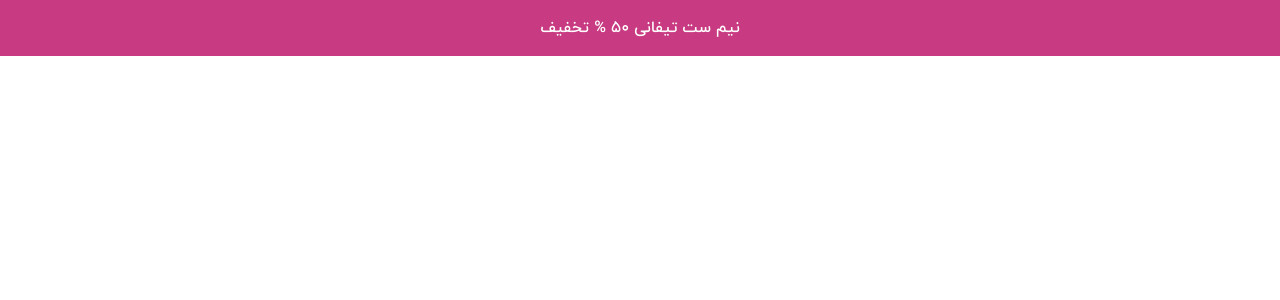
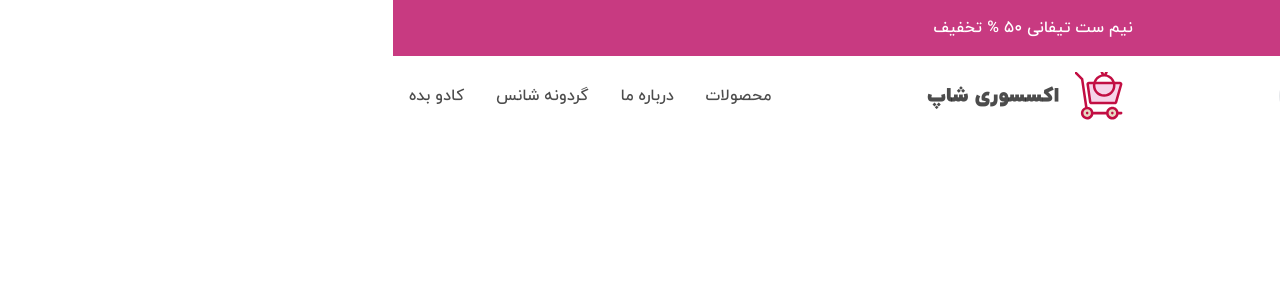
Before and after one commit to Yasharmohamadi/accessory-shop-tailwind, a Next.js app: page / in a window 1280 px wide. Shown: the top 300 px of the page. Built offline with nearby package versions, Linux system fonts and the light colour scheme.

Commit message:
add navbar with tailwind

```diff
--- a/src/app/layout.tsx
+++ b/src/app/layout.tsx
@@ -1,6 +1,7 @@
 import type { Metadata } from "next";
 import "../styles/globals.css";
 import TopBar from "@/components/TopBar/TopBar";
+import NavBar from "@/components/NavBar/NavBar";
 
 export const metadata: Metadata = {
 	title: "Accessory Shop",
@@ -12,9 +13,10 @@ export default function RootLayout({
 	children: React.ReactNode;
 }>) {
 	return (
-		<html lang="fa">
-			<body className="font-iranYekanMedium">
+		<html lang="fa" dir="rtl">
+			<body className="font-iranYekanMedium text-txtclr">
 				<TopBar />
+				<NavBar />
 				{children}
 			</body>
 		</html>
--- a/src/components/NavBar/NavBar.jsx
+++ b/src/components/NavBar/NavBar.jsx
@@ -2,11 +2,14 @@ import React from "react";
 
 export default function NavBar() {
 	return (
-		<div className='navbar'>
-			<div className='navbar_wrapper container'>
-				<div className='navbar_right'>
-					<div className='navbar_user'>
-						<svg width="25" height="24" viewBox="0 0 25 24" fill="none">
+		<div className="container">
+			{/* navbar wrapper */}
+			<div className="flex flex-col items-center justify-between flex-wrap gap-6 p-4 lg:flex-row">
+				{/* navbar user-basket-search */}
+				<div className="flex items-center justify-center gap-5 bg-white px-2 py-1 overflow-hidden rounded-3xl border border-gray-200 order-2 lg:order-1">
+					{/* navbar user */}
+					<div className="flex items-center justify-center bg-primary p-2 rounded-full cursor-pointer">
+						<svg className="w-4 h-4" viewBox="0 0 25 24" fill="none">
 							<path
 								d="M12.5 11.9999C13.6867 11.9999 14.8467 11.648 15.8334 10.9888C16.8201 10.3295 17.5892 9.3924 18.0433 8.29604C18.4974 7.19969 18.6162 5.99329 18.3847 4.8294C18.1532 3.66551 17.5818 2.59642 16.7426 1.7573C15.9035 0.918186 14.8344 0.346741 13.6705 0.11523C12.5067 -0.116281 11.3003 0.00253868 10.2039 0.456664C9.10754 0.91079 8.17047 1.67983 7.51118 2.66652C6.85189 3.65321 6.5 4.81325 6.5 5.99994C6.50159 7.59075 7.13424 9.11595 8.25911 10.2408C9.38399 11.3657 10.9092 11.9984 12.5 11.9999ZM12.5 1.99994C13.2911 1.99994 14.0645 2.23454 14.7223 2.67406C15.3801 3.11359 15.8928 3.7383 16.1955 4.46921C16.4983 5.20011 16.5775 6.00438 16.4231 6.7803C16.2688 7.55623 15.8878 8.26896 15.3284 8.82837C14.769 9.38778 14.0563 9.76874 13.2804 9.92308C12.5044 10.0774 11.7002 9.99821 10.9693 9.69546C10.2384 9.39271 9.61365 8.88002 9.17412 8.22222C8.7346 7.56443 8.5 6.79107 8.5 5.99994C8.5 4.93908 8.92143 3.92166 9.67157 3.17151C10.4217 2.42137 11.4391 1.99994 12.5 1.99994Z"
 								fill="white"
@@ -17,8 +20,10 @@ export default function NavBar() {
 							/>
 						</svg>
 					</div>
-					<div className='navbar_basket'>
-						<svg width="31" height="30" viewBox="0 0 31 30" fill="none">
+
+					{/* navbar basket */}
+					<div className="cursor-pointer">
+						<svg className="w-6 h-6" viewBox="0 0 31 30" fill="none">
 							<path
 								d="M28.8912 5.09625C28.5396 4.6743 28.0995 4.33494 27.6019 4.10227C27.1044 3.8696 26.5617 3.74933 26.0125 3.75H5.8025L5.75 3.31125C5.64256 2.39927 5.20423 1.55842 4.51811 0.948097C3.83199 0.337779 2.94578 0.000427242 2.0275 0L1.75 0C1.41848 0 1.10054 0.131696 0.866117 0.366117C0.631696 0.600537 0.5 0.918479 0.5 1.25C0.5 1.58152 0.631696 1.89946 0.866117 2.13388C1.10054 2.3683 1.41848 2.5 1.75 2.5H2.0275C2.33367 2.50004 2.62917 2.61245 2.85796 2.81589C3.08676 3.01934 3.23293 3.29969 3.26875 3.60375L4.98875 18.2288C5.16732 19.7497 5.8981 21.1522 7.04239 22.17C8.18667 23.1878 9.66482 23.75 11.1962 23.75H24.25C24.5815 23.75 24.8995 23.6183 25.1339 23.3839C25.3683 23.1495 25.5 22.8315 25.5 22.5C25.5 22.1685 25.3683 21.8505 25.1339 21.6161C24.8995 21.3817 24.5815 21.25 24.25 21.25H11.1962C10.4226 21.2478 9.6685 21.0064 9.03742 20.5588C8.40634 20.1113 7.92914 19.4794 7.67125 18.75H22.5712C24.0366 18.7501 25.4554 18.2353 26.5798 17.2955C27.7041 16.3558 28.4625 15.0509 28.7225 13.6088L29.7038 8.16625C29.8017 7.62626 29.7797 7.07133 29.6393 6.5408C29.4989 6.01026 29.2435 5.5171 28.8912 5.09625ZM27.25 7.7225L26.2675 13.165C26.1114 14.0312 25.6556 14.815 24.9798 15.379C24.3041 15.943 23.4514 16.2513 22.5712 16.25H7.27375L6.0975 6.25H26.0125C26.1961 6.2489 26.3777 6.28828 26.5444 6.36532C26.7111 6.44236 26.8588 6.55518 26.9769 6.69576C27.095 6.83634 27.1808 7.00121 27.228 7.17867C27.2752 7.35613 27.2827 7.54181 27.25 7.7225Z"
 								fill="#C83A81"
@@ -33,27 +38,33 @@ export default function NavBar() {
 							/>
 						</svg>
 					</div>
-					<div className='navbar_search_icon'>
-						<svg width="31" height="30" viewBox="0 0 31 30" fill="none">
+
+					{/* divide line */}
+					<div className="w-px h-8 bg-gray-200"></div>
+
+					{/* navbar search box*/}
+					<div className="flex">
+						{/* navbar search icon*/}
+						<div className="cursor-pointer">
+							<svg className="w-6 h-6" viewBox="0 0 31 30" fill="none">
 								<path
 									d="M30.1335 27.8671L22.6722 20.4059C24.7055 17.9191 25.7052 14.746 25.4645 11.5428C25.2239 8.33968 23.7612 5.35155 21.3792 3.19654C18.9972 1.04153 15.878 -0.115498 12.6668 -0.0352078C9.45559 0.045082 6.39811 1.35654 4.12674 3.6279C1.85538 5.89927 0.543922 8.95675 0.463633 12.1679C0.383343 15.3791 1.54037 18.4983 3.69538 20.8804C5.85039 23.2624 8.83852 24.725 12.0417 24.9657C15.2448 25.2064 18.418 24.2067 20.9047 22.1734L28.366 29.6346C28.6017 29.8623 28.9175 29.9883 29.2452 29.9855C29.573 29.9826 29.8865 29.8512 30.1183 29.6194C30.35 29.3877 30.4815 29.0741 30.4843 28.7464C30.4872 28.4186 30.3612 28.1029 30.1335 27.8671ZM12.9997 22.5009C11.0219 22.5009 9.08852 21.9144 7.44403 20.8156C5.79953 19.7168 4.51781 18.155 3.76093 16.3277C3.00406 14.5005 2.80602 12.4898 3.19187 10.55C3.57773 8.61017 4.53013 6.82834 5.92866 5.42982C7.32719 4.03129 9.10901 3.07889 11.0488 2.69303C12.9886 2.30718 14.9993 2.50522 16.8266 3.26209C18.6538 4.01897 20.2156 5.30069 21.3144 6.94518C22.4132 8.58968 22.9997 10.5231 22.9997 12.5009C22.9968 15.1521 21.9422 17.6939 20.0675 19.5687C18.1928 21.4434 15.651 22.4979 12.9997 22.5009Z"
 									fill="#AF2A69"
 								/>
 							</svg>
 						</div>
+
+						{/* navbar search input*/}
 						<input
-						className='navbar_search_input'
+							className="placeholder-gray-400 outline-none mr-4"
 							placeholder="جستجو کنید"
 						/>
 					</div>
-				<div className='navbar_center'>
-					<svg
-						width="41"
-						height="40"
-						viewBox="0 0 41 40"
-						fill="none"
-						xmlns="http://www.w3.org/2000/svg"
-					>
+				</div>
+
+				{/* navbar logo */}
+				<div className="flex items-center justify-center gap-4 cursor-pointer order-1 lg:order-2">
+					<svg className="h-12 w-12" viewBox="0 0 41 40" fill="none">
 						<path
 							d="M10.3996 38.925C8.02812 38.925 6.09959 36.9965 6.09959 34.625C6.09959 32.2535 8.02812 30.325 10.3996 30.325C12.7711 30.325 14.6996 32.2535 14.6996 34.625C14.6996 36.9965 12.7711 38.925 10.3996 38.925Z"
 							fill="#E6D9C2"
@@ -91,21 +102,23 @@ export default function NavBar() {
 							fill="#C20E43"
 						/>
 					</svg>
-					<h1 className='navbar_title'>اکسسوری شاپ</h1>
+					<h1 className="font-iranYekanBlack text-xl">اکسسوری شاپ</h1>
 				</div>
-				<div className='navbar_left'>
-					<ul className='navbar_list'>
-						<li className='navbar_list_item'>
-							<a>محصولات</a>
+
+				{/* navbar list */}
+				<div className="order-3">
+					<ul className="flex gap-8 list-none">
+						<li className="cursor-pointer">
+							<a href="#">محصولات</a>
 						</li>
-						<li className='navbar_list_item'>
-							<a>درباره ما</a>
+						<li className="cursor-pointer">
+							<a href="#">درباره ما</a>
 						</li>
-						<li className='navbar_list_item'>
-							<a>گردونه شانس</a>
+						<li className="cursor-pointer">
+							<a href="#">گردونه شانس</a>
 						</li>
-						<li className='navbar_list_item'>
-							<a>کادو بده</a>
+						<li className="cursor-pointer">
+							<a href="#">کادو بده</a>
 						</li>
 					</ul>
 				</div>
--- a/tailwind.config.ts
+++ b/tailwind.config.ts
@@ -15,7 +15,8 @@ const config: Config = {
     },
     extend: {
       colors: {
-        'primary': '#c83a81'
+        'primary': '#c83a81',
+        'txtclr': '#000000b3',
       },
     },
     container: {
```
Also changed, not shown: src/components/NavBar/NavBar.css (deleted, +0 -102 lines). Lines whose indentation alone changed are shown as unchanged.
